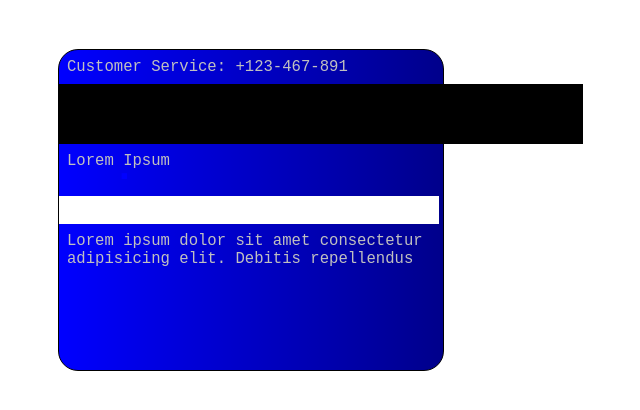
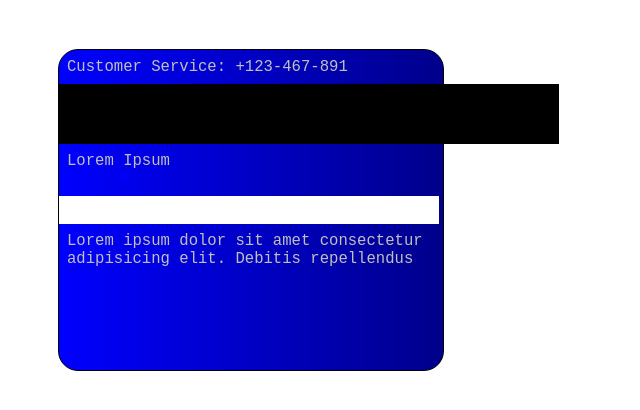
Before and after one commit to KaAb20050703/WEB1, a plain HTML site: page Bankkort/HTML/back.html in a window 1280 px wide. Shown: the part 88-498 px from the top of the page, without its empty margins (389-1029 px from the left). Drawn offline with Linux system fonts and the light colour scheme.

Commit message:
Update back.css

```diff
--- a/Bankkort/CSS/back.css
+++ b/Bankkort/CSS/back.css
@@ -42,7 +42,7 @@ main{
 
     border: 10px;
     height: 5vh;
-    width: 63vh;
+    width: 60vh;
     background-color: black;
     border-style: solid;
     color: blue;
```
